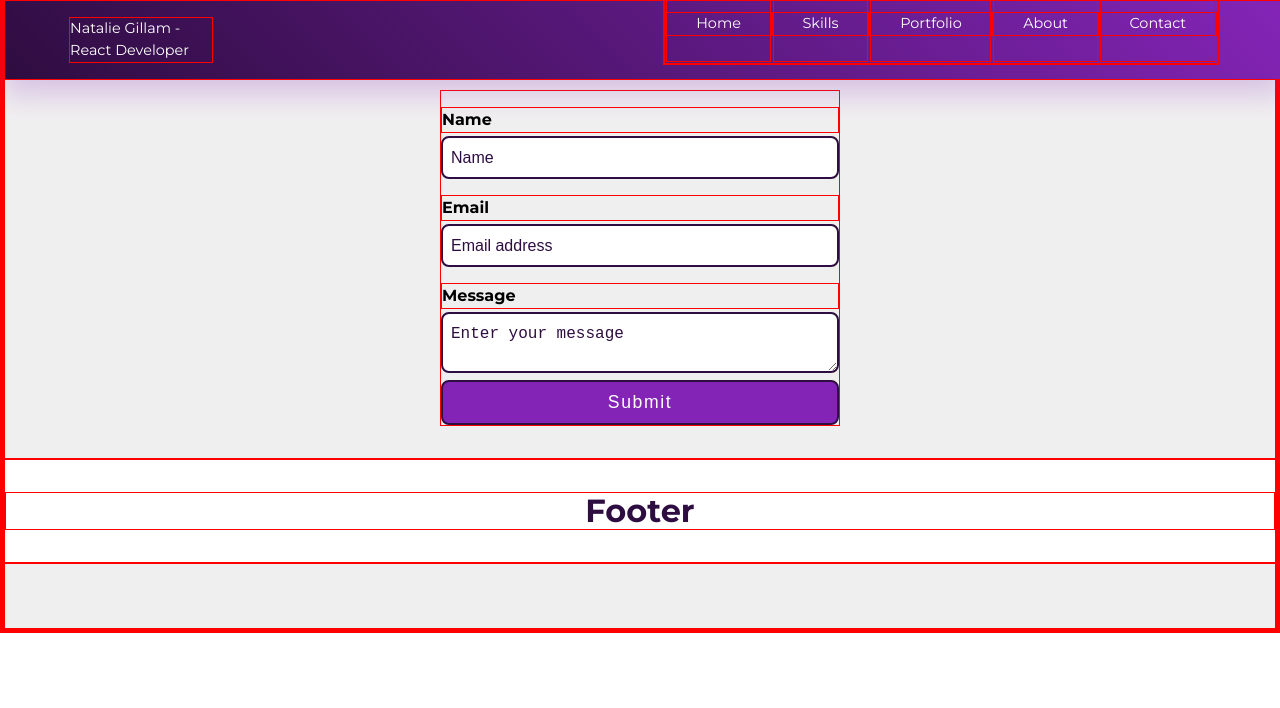
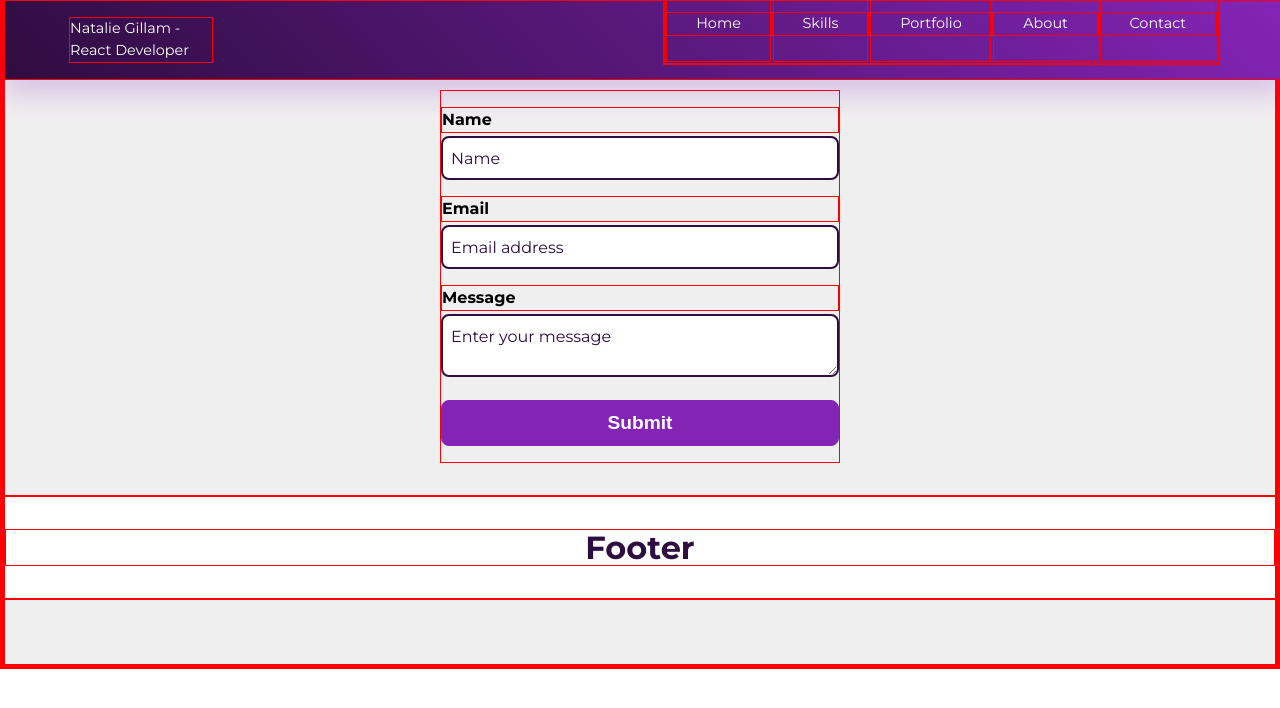
Before and after one commit to Nadia982/portfolio-2023-06-01, a React (Create React App) app: page / in a window 1280 px wide. Shown: the top 708 px of the page. Built offline with nearby package versions, Linux system fonts and the light colour scheme; the HTML template or start-up script is replaced by a standard one.

Commit message:
Updates to contact.css. Added submit button and onSubmit function.

```diff
--- a/src/sections/contact/Contact.css
+++ b/src/sections/contact/Contact.css
@@ -42,6 +42,7 @@ textarea {
   border: 2px solid var(--color-black);
   background-color: var(--color-white);
   border-radius: var(--border-radius-3);
+  font-family: "Montserrat", sans-serif;
 }
 
 input:focus,
@@ -54,6 +55,7 @@ input::placeholder,
 select::placeholder,
 textarea::placeholder {
   color: var(--color-black);
+  font-family: "Montserrat", sans-serif;
 }
 
 input[type="checkbox"] {
@@ -62,29 +64,21 @@ input[type="checkbox"] {
   transform: scale(1.25);
 }
 
-button {
-  display: block;
+#submit {
+  background-color: var(--color-primary);
+  color: var(--color-white);
+  font-size: 1.2rem;
   margin: 1rem 0;
-  padding: 0.35rem 0.5rem;
-  background-color: var(--color-primary);
-  color: var(--color-black);
+  padding: 0.7rem;
   border: none;
   border-radius: var(--border-radius-3);
   width: 100%;
-  font-size: 1rem;
+  cursor: pointer;
   font-weight: bold;
-  cursor: pointer;
+  border: 1px solid var(--color-primary);
 }
-
-#submit {
-    background-color: var(--color-primary);
-    color: var(--color-white);
-    letter-spacing: .1rem;
-    font-size: 1.1rem;
+#submit:focus,
+#submit:hover {
+  color: var(--color-primary);
+  background-color: var(--color-white);
 }
-#submit:focus, #submit:hover {
-    color: var(--color-primary);
-    background-color: var(--color-white);
-    letter-spacing: .1rem;
-    font-size: 1.1rem;
-}
--- a/src/sections/contact/ContactForm.jsx
+++ b/src/sections/contact/ContactForm.jsx
@@ -3,12 +3,17 @@ import { useFormik } from "formik";
 const ContactForm = () => {
   const formik = useFormik({
     initialValues: {
+      name: "",
       email: "",
+      message: "",
+    },
+    onSubmit: (values) => {
+      console.log("Form data", values);
     },
   });
-  console.log(formik);
+  // console.log('Form values', formik.values);
   return (
-    <form autoComplete="off">
+    <form onSubmit={formik.handleSubmit} autoComplete="off">
       <label htmlFor="name">Name</label>
       <input
         value={formik.values.name}
@@ -16,6 +21,7 @@ const ContactForm = () => {
         id="name"
         type="text"
         placeholder="Name"
+        name="name"
       />
 
       <label htmlFor="email">Email</label>
@@ -25,6 +31,7 @@ const ContactForm = () => {
         id="email"
         type="email"
         placeholder="Email address"
+        name="email"
       />
 
       <label htmlFor="message">Message</label>
@@ -34,8 +41,11 @@ const ContactForm = () => {
         id="message"
         type="text"
         placeholder="Enter your message"
+        name="message"
       />
-      <input type="submit" id="submit" />
+      <button type="submit" id="submit">
+        Submit
+      </button>
     </form>
   );
 };
```
